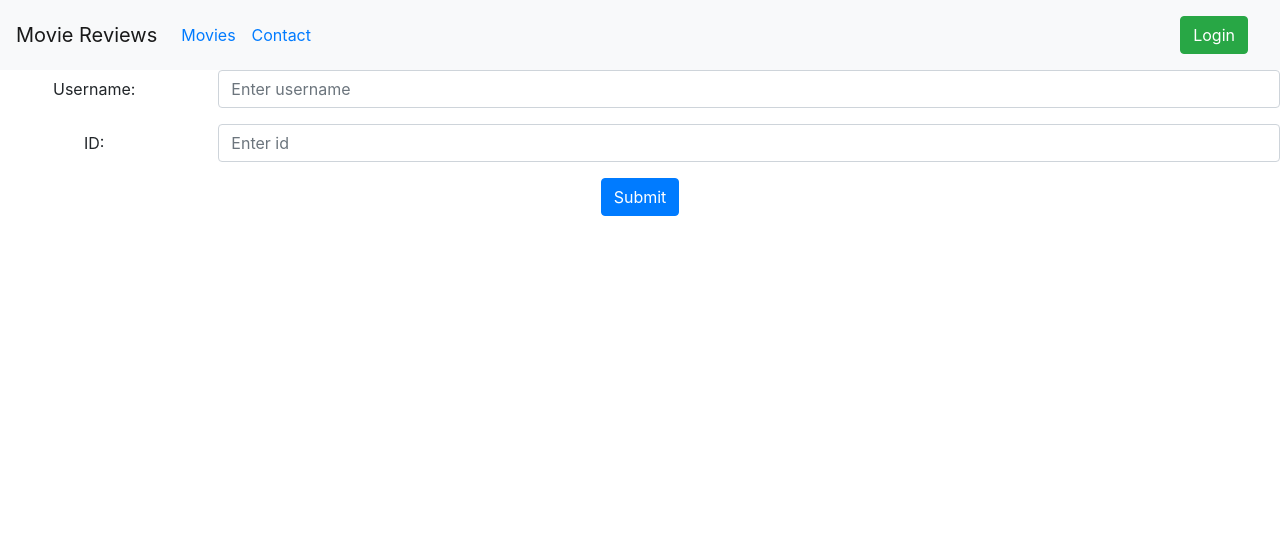
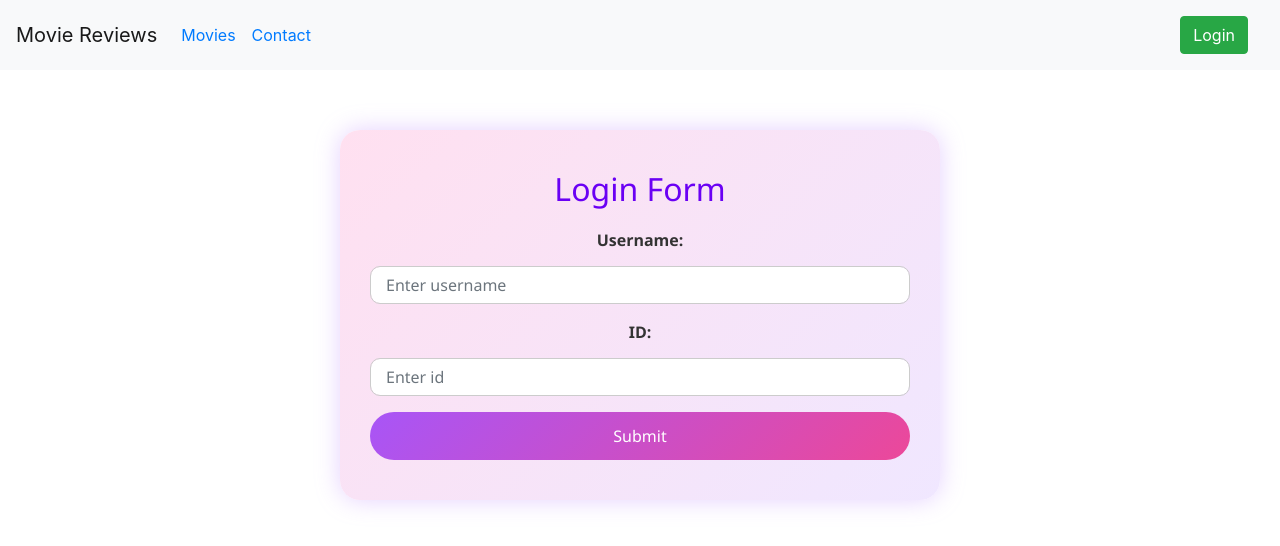
Before and after one commit to LindokuhleYende/MERN-STACK, a React (Create React App) app in the folder front-end/: page /login in a window 1280 px wide. Shown: the top 546 px of the page. Built offline with nearby package versions, Linux system fonts and the light colour scheme.

Commit message:
Update login.js

```diff
--- a/front-end/src/components/login.js
+++ b/front-end/src/components/login.js
@@ -1,6 +1,6 @@
 import React, { useState } from 'react';
-import { Form, Button, Row, Col } from 'react-bootstrap';
-
+import { Form, Button } from 'react-bootstrap';
+import "../styles/login.css"
 
 const Login = props => {
    //default state
@@ -23,11 +23,12 @@ const Login = props => {
    }
 
    return (
-      <div >
+      <div className='login-container'>
+         <h2>Login Form</h2>
          <Form>
-            <Form.Group as={Row} className="mb-3" controlId="Username">
-               <Form.Label column sm="2">Username:</Form.Label>
-               <Col sm="10">
+            <Form.Group >
+               <Form.Label>Username:</Form.Label>
+
                <Form.Control
                   type="text"
                   placeholder="Enter username"
@@ -35,19 +36,19 @@ const Login = props => {
                   onChange={onChangeName}
                />
 
-               </Col>
+
 
             </Form.Group>
-            <Form.Group as={Row} className="mb-3" controlId="id">
-               <Form.Label column sm="2">ID:</Form.Label>
-               <Col sm="10">
+            <Form.Group >
+               <Form.Label>ID:</Form.Label>
+
                <Form.Control
                   type="text"
                   placeholder="Enter id"
                   value={id}
                   onChange={onChangeId}
                />
-               </Col>
+
 
             </Form.Group>
             <Button variant="primary" onClick={login}>
```
Lines whose indentation alone changed are shown as unchanged.
